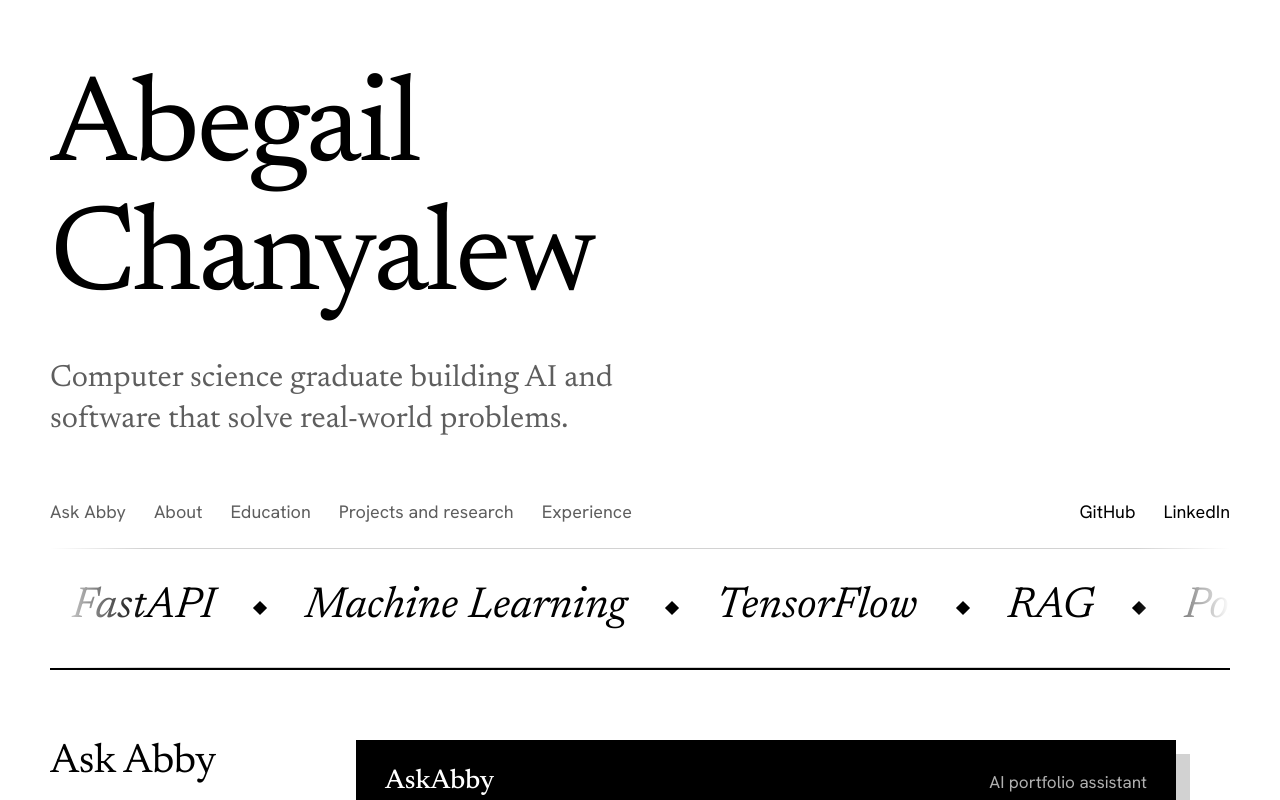
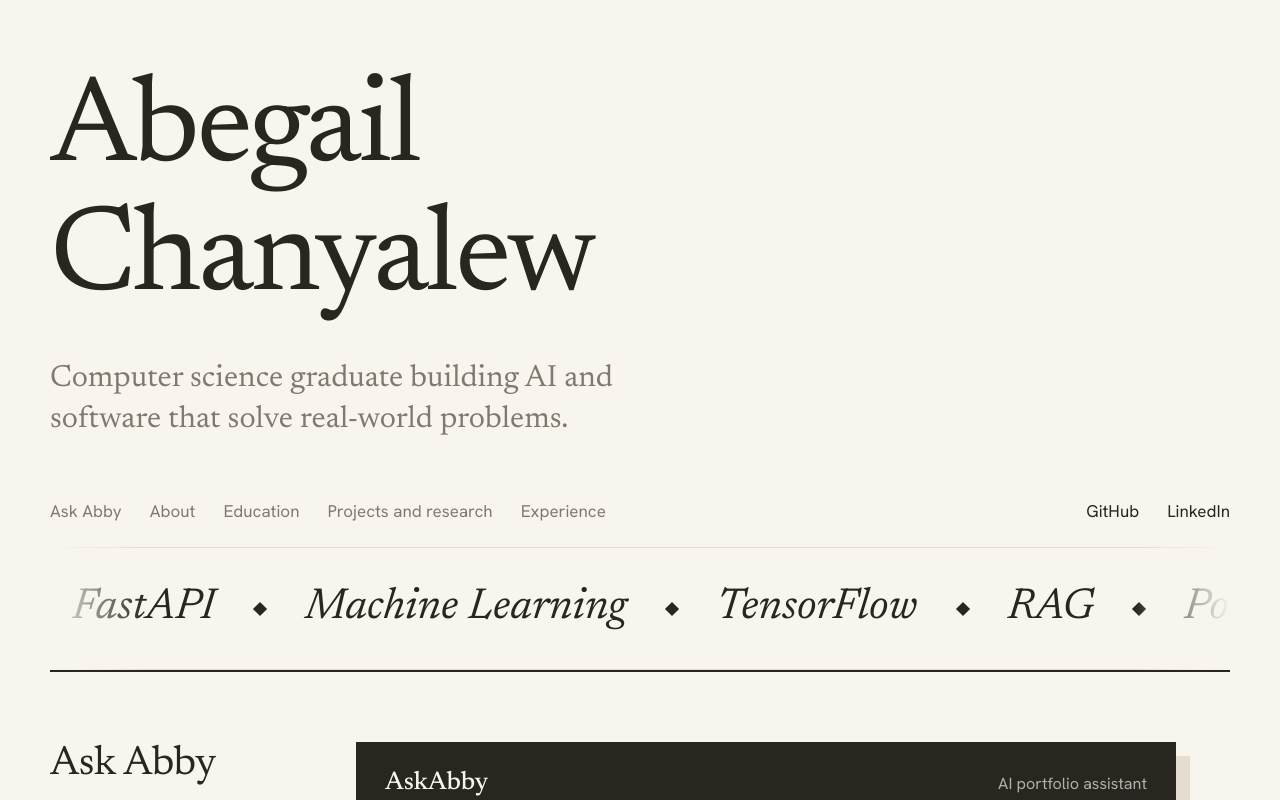
Before and after one commit to Abby966/Ai-research-assistant, a React app in the folder frontend/: page / in a window 1280 px wide. Shown: the top 800 px of the page. Built offline with nearby package versions, Linux system fonts and the light colour scheme; the HTML template or start-up script is replaced by a standard one.

Commit message:
Update CSS variables and styles for better design

```diff
--- a/frontend/src/index.css
+++ b/frontend/src/index.css
@@ -1,19 +1,25 @@
+
 @import url('https://fonts.googleapis.com/css2?family=Newsreader:ital,opsz,wght@0,6..72,300..600;1,6..72,300..500&family=Hanken+Grotesk:wght@400;500;600;700&display=swap');
 
 :root {
-  --white: #ffffff;
-  --black: #000000;
-  --text: #262626;
-  --muted: #5e5e5e;
-  --line: #d2d2d2;
-  --wash: #f2f2f2;
+  --white: #F8F5EF;
+  --black: #29251F;
+  --text: #39342D;
+  --muted: #82796E;
+  --line: #E5DDD2;
+  --wash: #F0EAE1;
 
-  --serif: 'Newsreader', Georgia, 'Times New Roman', serif;
-  --sans: 'Hanken Grotesk', system-ui, -apple-system, 'Segoe UI', sans-serif;
+  --accent: #C66A43;
+  --accent-light: #F0DED3;
+  --surface: #FFFCF7;
+
+  --serif: 'Newsreader', Georgia, serif;
+  --sans: 'Hanken Grotesk', system-ui, sans-serif;
 
   font-family: var(--sans);
   color: var(--text);
   background: var(--white);
+
   font-synthesis: none;
   text-rendering: optimizeLegibility;
   -webkit-font-smoothing: antialiased;
@@ -25,17 +31,18 @@
 }
 
 html {
-  font-size: 18px;
+  font-size: 17px;
   scroll-behavior: smooth;
-  scroll-padding-top: 24px;
+  scroll-padding-top: 40px;
 }
 
 body {
   min-width: 320px;
   min-height: 100vh;
   margin: 0;
+  font-family: var(--sans);
   font-size: 1rem;
-  line-height: 1.7;
+  line-height: 1.75;
   color: var(--text);
   background: var(--white);
 }
@@ -48,17 +55,11 @@ main {
   overflow: clip;
 }
 
-h1,
-h2,
-h3,
-h4,
-p {
+h1, h2, h3, h4, p {
   margin: 0;
 }
 
-h1,
-h2,
-h3 {
+h1, h2, h3 {
   font-family: var(--serif);
   font-weight: 400;
   color: var(--black);
@@ -69,8 +70,7 @@ a {
   text-decoration: none;
 }
 
-button,
-input {
+button, input, textarea {
   font: inherit;
   color: inherit;
 }
@@ -83,26 +83,31 @@ button:disabled {
   cursor: not-allowed;
 }
 
-button,
-a {
+button, a {
   -webkit-tap-highlight-color: transparent;
 }
 
 a:focus-visible,
 button:focus-visible,
-input:focus-visible {
-  outline: 2px solid var(--black);
-  outline-offset: 3px;
+input:focus-visible,
+textarea:focus-visible {
+  outline: 2px solid var(--accent);
+  outline-offset: 4px;
 }
 
 ::selection {
-  background: var(--black);
-  color: var(--white);
+  background: var(--accent-light);
+  color: var(--black);
+}
+
+img {
+  max-width: 100%;
+  display: block;
 }
 
 @media (max-width: 640px) {
   html {
-    font-size: 17px;
+    font-size: 16px;
   }
 }
 
```
